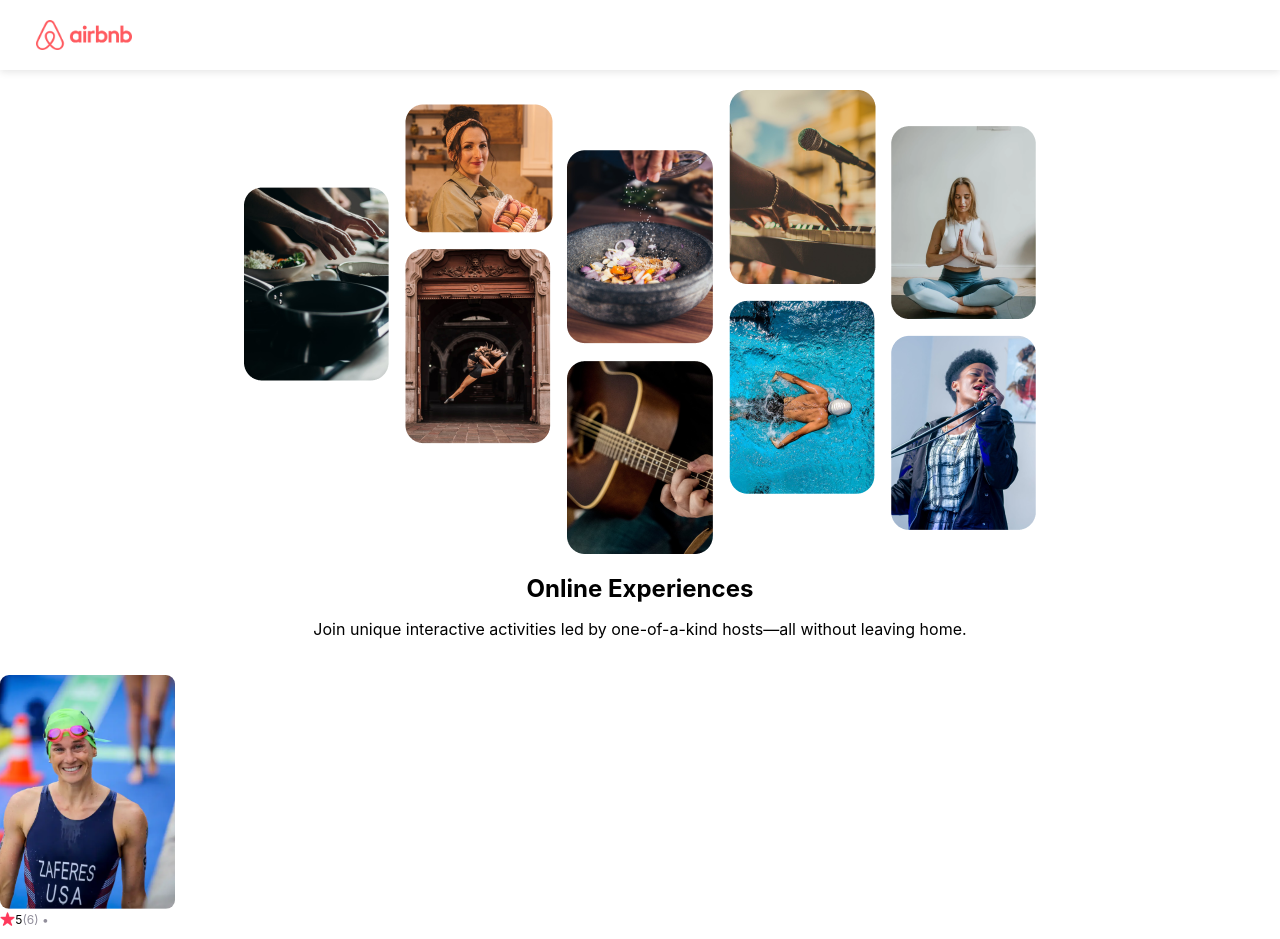
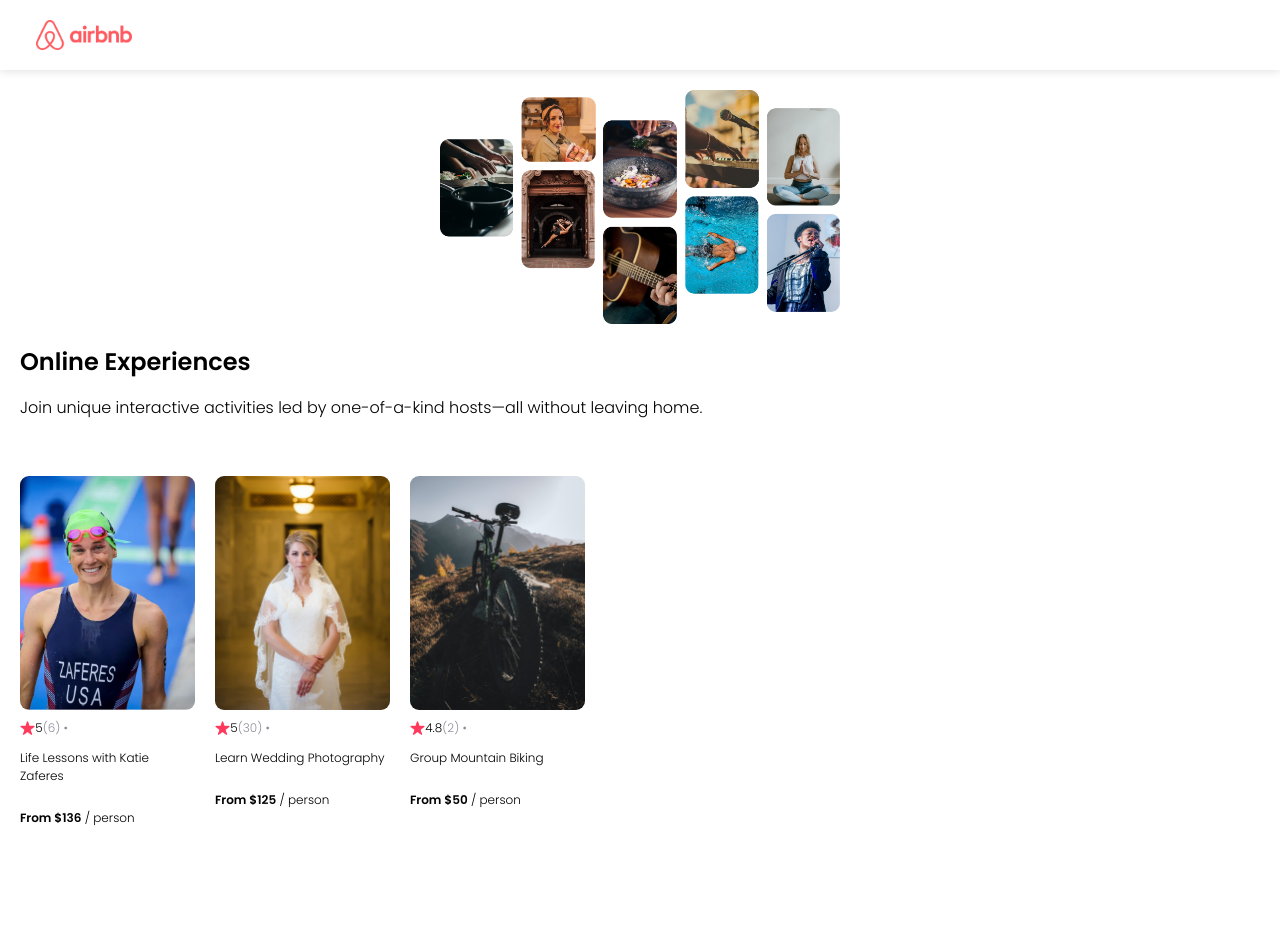
Before and after one commit to kchiv/airbnb-clone, a React (Create React App) app: page / in a window 1280 px wide. Shown: the top 939 px of the page. After the commit the page ends 859 px from the top, so only its background shows below. Built offline with nearby package versions, Linux system fonts and the light colour scheme.

Commit message:
Adjusted styling to align with course.

```diff
--- a/public/css/style.css
+++ b/public/css/style.css
@@ -36,7 +36,7 @@ section {
 }
 
 .hero--photo {
-    max-width: 100%;
+    max-width: 400px;
     align-self: center;
 }
 
@@ -48,14 +48,31 @@ section {
     margin-top: 0;
 }
 
+.cards-list {
+    display: flex;
+    flex-wrap: nowrap;
+    gap: 20px;
+    overflow-x: auto;
+}
+
 .card {
     width: 175px;
     font-size: 12px;
+    flex: 0 0 auto;         /* ADD */
+    display: flex;          /* ADD */
+    flex-direction: column; /* ADD */
 }
 
 .card--image {
     width: 100%;
     border-radius: 9px;
+    margin-bottom: 9px;
+}
+
+/* ADD */
+.card--title {
+    overflow: hidden;
+    text-overflow: ellipsis;
 }
 
 .card--stats {
@@ -66,3 +83,8 @@ section {
 .card--star {
     height: 14px;
 }
+
+/* ADD */
+.card--price {
+    margin-top: auto;
+}
--- a/src/App.css
+++ b/src/App.css
@@ -1,4 +1,4 @@
-.App {
+/* .App {
   text-align: center;
 }
 
@@ -35,4 +35,4 @@
   to {
     transform: rotate(360deg);
   }
-}
+} */
--- a/src/App.js
+++ b/src/App.js
@@ -23,7 +23,9 @@ function App() {
     <div className="App">
       <Navbar />
       <Hero />
-      {cards}
+      <section className="cards-list">
+        {cards}
+      </section>
     </div>
   );
 }
--- a/src/index.css
+++ b/src/index.css
@@ -1,4 +1,4 @@
-body {
+/* body {
   margin: 0;
   font-family: -apple-system, BlinkMacSystemFont, 'Segoe UI', 'Roboto', 'Oxygen',
     'Ubuntu', 'Cantarell', 'Fira Sans', 'Droid Sans', 'Helvetica Neue',
@@ -10,4 +10,4 @@ body {
 code {
   font-family: source-code-pro, Menlo, Monaco, Consolas, 'Courier New',
     monospace;
-}
+} */
```
